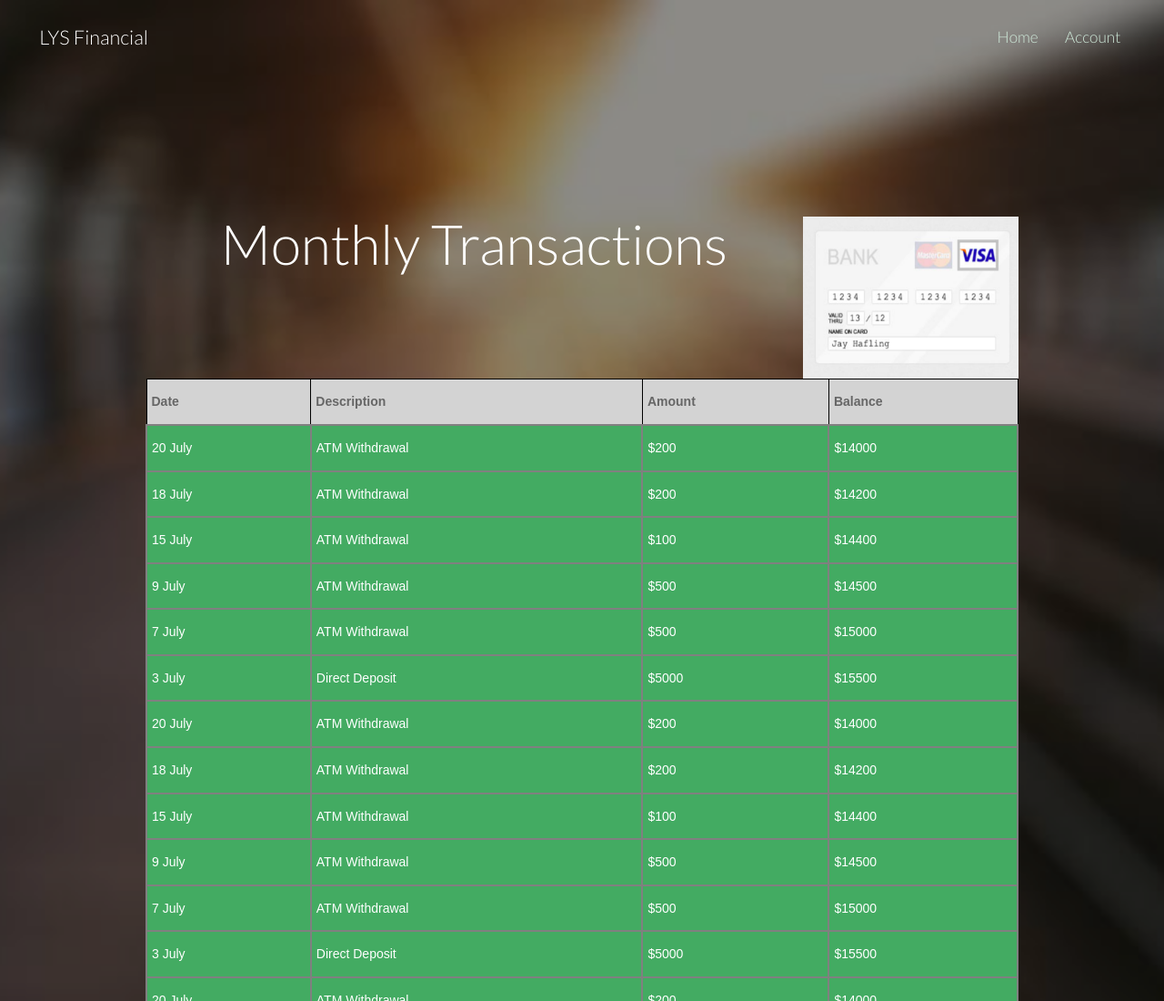
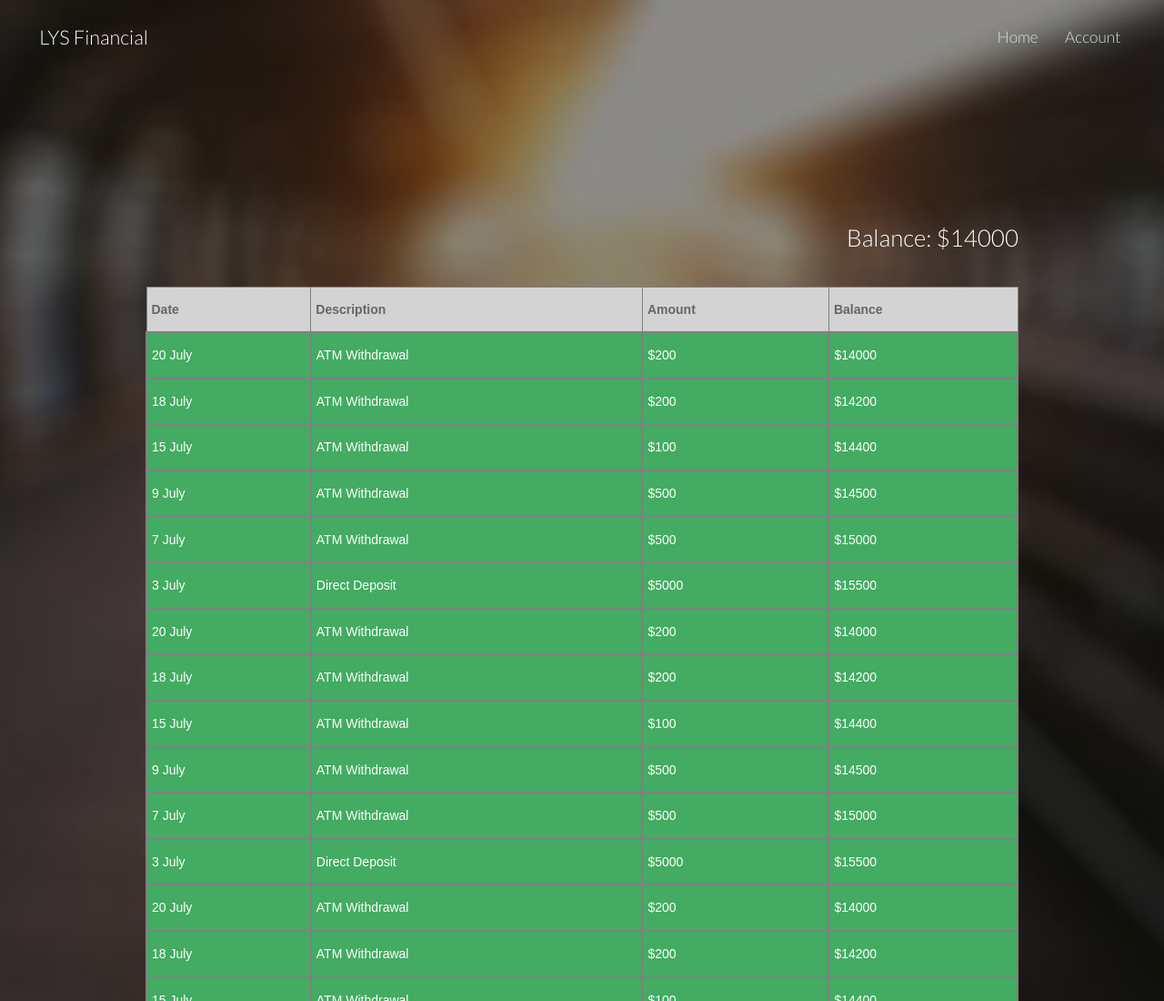
Before and after one commit to rclinton14/sa_lys, a plain HTML site: page src/account.html in a window 1280 px wide. Shown: the top 1100 px of the page at 91% size. Drawn offline with Linux system fonts and the light colour scheme.

Commit message:
Add files via upload

```diff
--- a/src/account.html
+++ b/src/account.html
@@ -41,19 +41,17 @@
 
 		<!-- Main -->
 				<div class="container">
-				<h2><img src="images/cc.png" align="right" width="237" height="178" /></h2>
 
 
-					<header class="major">
-						<h2>Monthly Transactions</h2>
 
-					</header>
+					 <p align="right">Balance: $14000</p>
+
 
 
 					<p><style type="text/css">
 .tg  {border-collapse:collapse;border-spacing:0;}
 .tg td{font-family:Arial, sans-serif;font-size:14px;padding:10px 5px;border-style:solid;border-width:2px;overflow:hidden;word-break:normal;border-color:grey;background-color: #43ab62; }
-.tg th{font-family:Arial, sans-serif;font-size:14px;font-weight:normal;padding:10px 5px;border-style:solid;border-width:1px;overflow:hidden;word-break:normal;border-color:black;}
+.tg th{font-family:Arial, sans-serif;font-size:14px;font-weight:normal;padding:10px 5px;border-style:solid;border-width:1px;overflow:hidden;word-break:normal;border-color:grey;}
 .tg .tg-b3sw{font-weight:bold;background-color:#D3D3D3;text-align:left;vertical-align:top}
 .tg .tg-0lax{text-align:left;vertical-align:top}
 </style>
```
